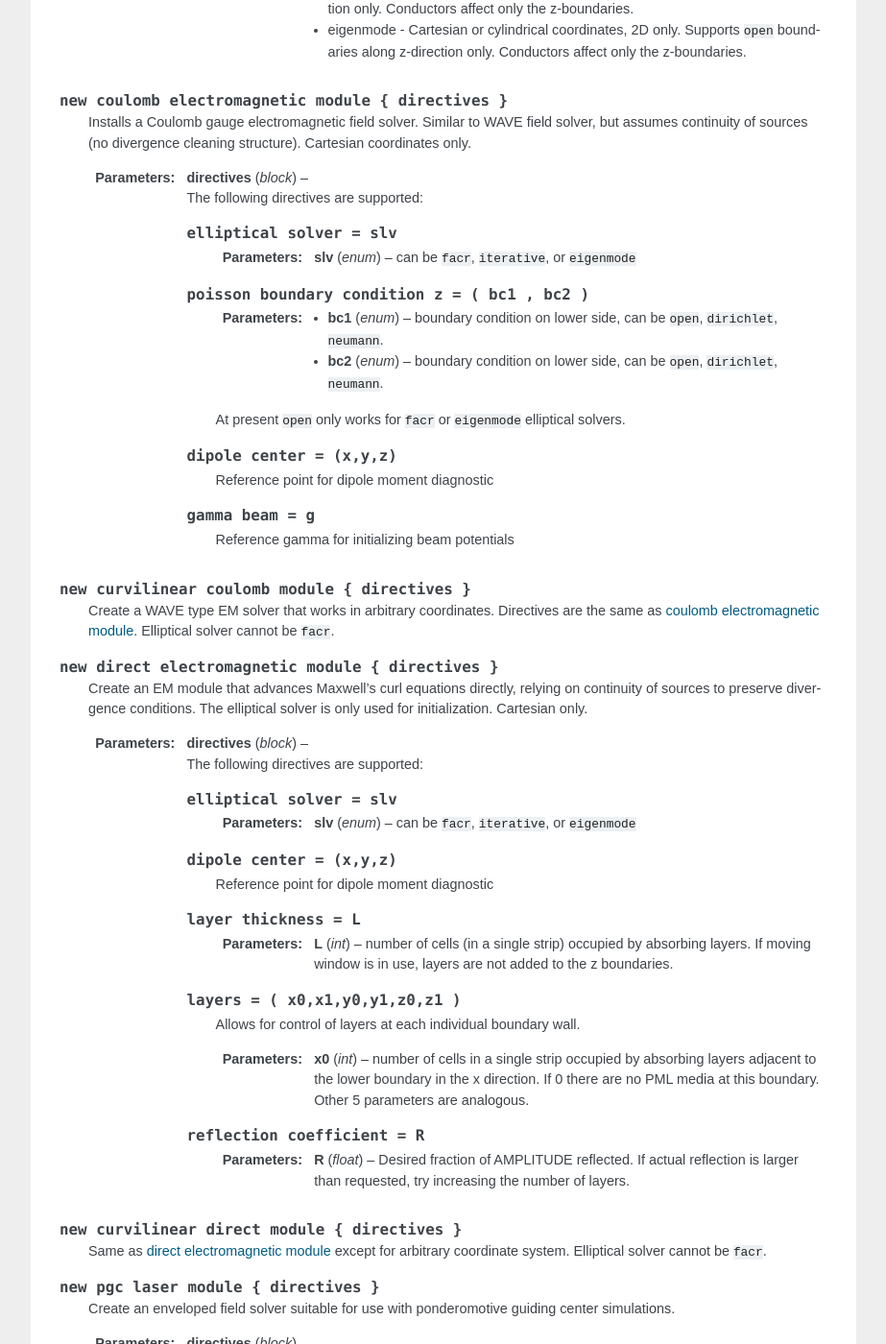
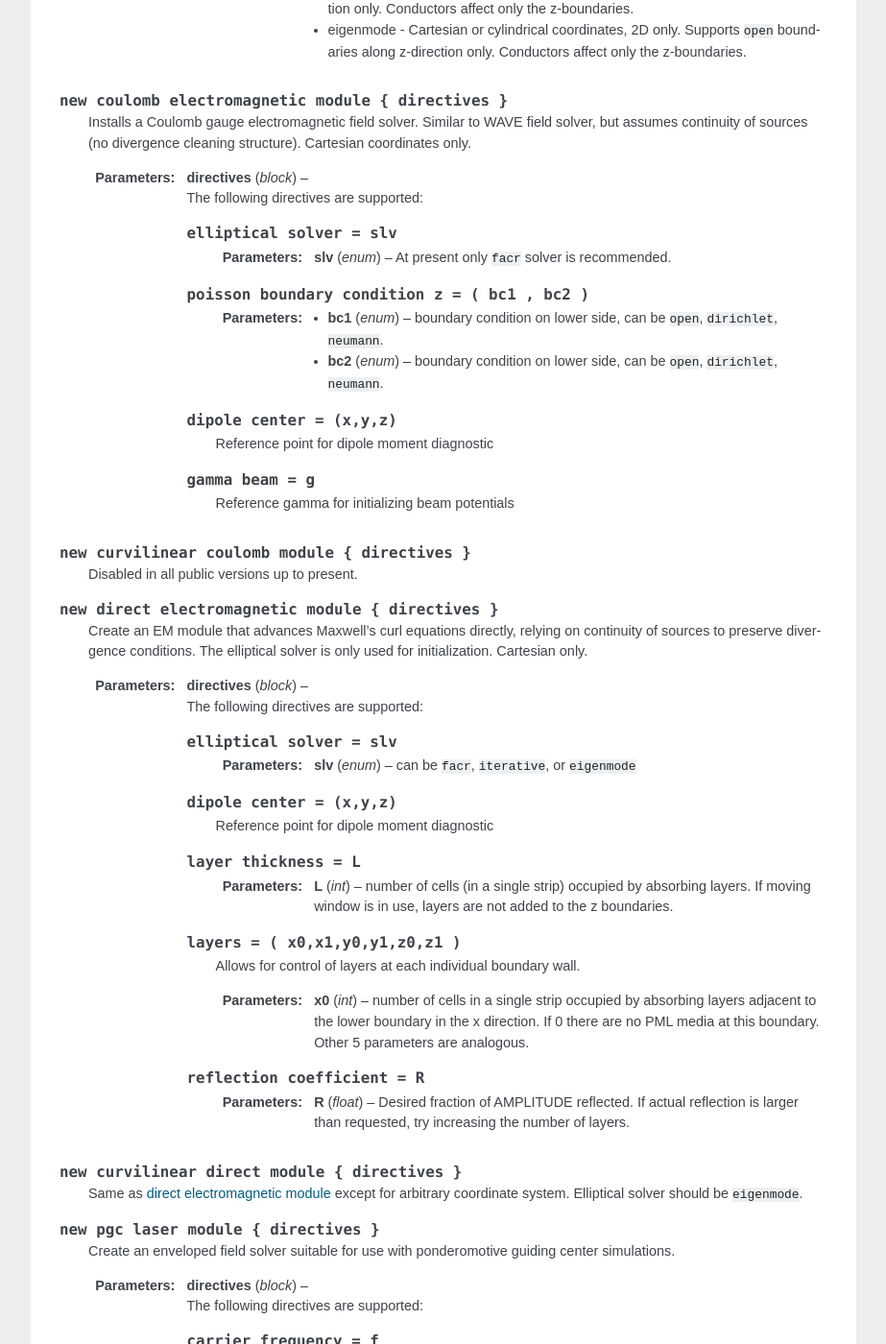
Before and after one commit to USNavalResearchLaboratory/turboWAVE, a Sphinx documentation site: the page built from docs/ref-PIC.rst, in a window 1280 px wide and 1400 px high, scrolled down 704 px. Shown: the whole window at 96% size, without its empty margins (198-1121 px from the left). Built offline with Sphinx 7.4.7, drawn with Linux system fonts in a browser that asks for light colours; formulas are drawn with MathJax 3; some of the changed text lies outside the part shown.

```diff
--- a/docs/conf.py
+++ b/docs/conf.py
@@ -57,7 +57,7 @@ author = 'Daniel Gordon'
 # The short X.Y version.
 version = '3.3'
 # The full version, including alpha/beta/rc tags.
-release = '3.3rc'
+release = '3.3'
 
 # The language for content autogenerated by Sphinx. Refer to documentation
 # for a list of supported languages.
--- a/docs/core-install.rst
+++ b/docs/core-install.rst
@@ -16,7 +16,7 @@ We support several compilers for desktop turboWAVE.  Explicit instructions are g
 
 The GNU and LLVM compilers can be freely downloaded.  Intel and Microsoft compilers
 are commercial products, but typically offer free trial downloads.  Other combinations
-are possible, such as LLVM on Windows, Intel on MacOS, etc..
+are possible, these are merely the ones that are tested and directly supported.
 
 On HPC systems, we expect a suitable compiler to be pre-installed by the system
 administrators, although there may be modules to load, unload, or swap.
--- a/docs/ref-PIC.rst
+++ b/docs/ref-PIC.rst
@@ -39,14 +39,12 @@ Field solver modules have priority 3 in the update sequence.
 
 		.. py:function:: elliptical solver = slv
 
-			:param enum slv: can be ``facr``, ``iterative``, or ``eigenmode``
+			:param enum slv: At present only ``facr`` solver is recommended.
 
 		.. py:function:: poisson boundary condition z = ( bc1 , bc2 )
 
 			:param enum bc1: boundary condition on lower side, can be ``open``, ``dirichlet``, ``neumann``.
 			:param enum bc2: boundary condition on lower side, can be ``open``, ``dirichlet``, ``neumann``.
-
-			At present ``open`` only works for ``facr`` or ``eigenmode`` elliptical solvers.
 
 		.. py:function::	dipole center = (x,y,z)
 
@@ -59,7 +57,7 @@ Field solver modules have priority 3 in the update sequence.
 
 .. py:function:: new curvilinear coulomb module { directives }
 
-	Create a WAVE type EM solver that works in arbitrary coordinates.  Directives are the same as :ref:`coulomb electromagnetic module <coulomb-solver>`.  Elliptical solver cannot be :samp:`facr`.
+	Disabled in all public versions up to present.
 
 .. _direct-solver:
 .. py:function:: new direct electromagnetic module { directives }
@@ -92,7 +90,7 @@ Field solver modules have priority 3 in the update sequence.
 
 .. py:function:: new curvilinear direct module { directives }
 
-	Same as :ref:`direct electromagnetic module <direct-solver>` except for arbitrary coordinate system. Elliptical solver cannot be ``facr``.
+	Same as :ref:`direct electromagnetic module <direct-solver>` except for arbitrary coordinate system. Elliptical solver should be ``eigenmode``.
 
 .. py:function:: new pgc laser module { directives }
 
@@ -110,7 +108,7 @@ Field solver modules have priority 3 in the update sequence.
 
 		.. py:function:: propagator = prop
 
-			:param enum prop: can be ``eigenmode`` or ``adi``.
+			:param enum prop: can be ``eigenmode`` or ``adi``.  In cases of significant pump depletion ``eigenmode`` is highly recommended.
 
 		.. py:function:: modes = n
 
```
Also changed, not shown: other parts of docs/core-install.rst (+1 -1 lines), docs/run-desktop.rst (+4 -4 lines), 8 other files.
